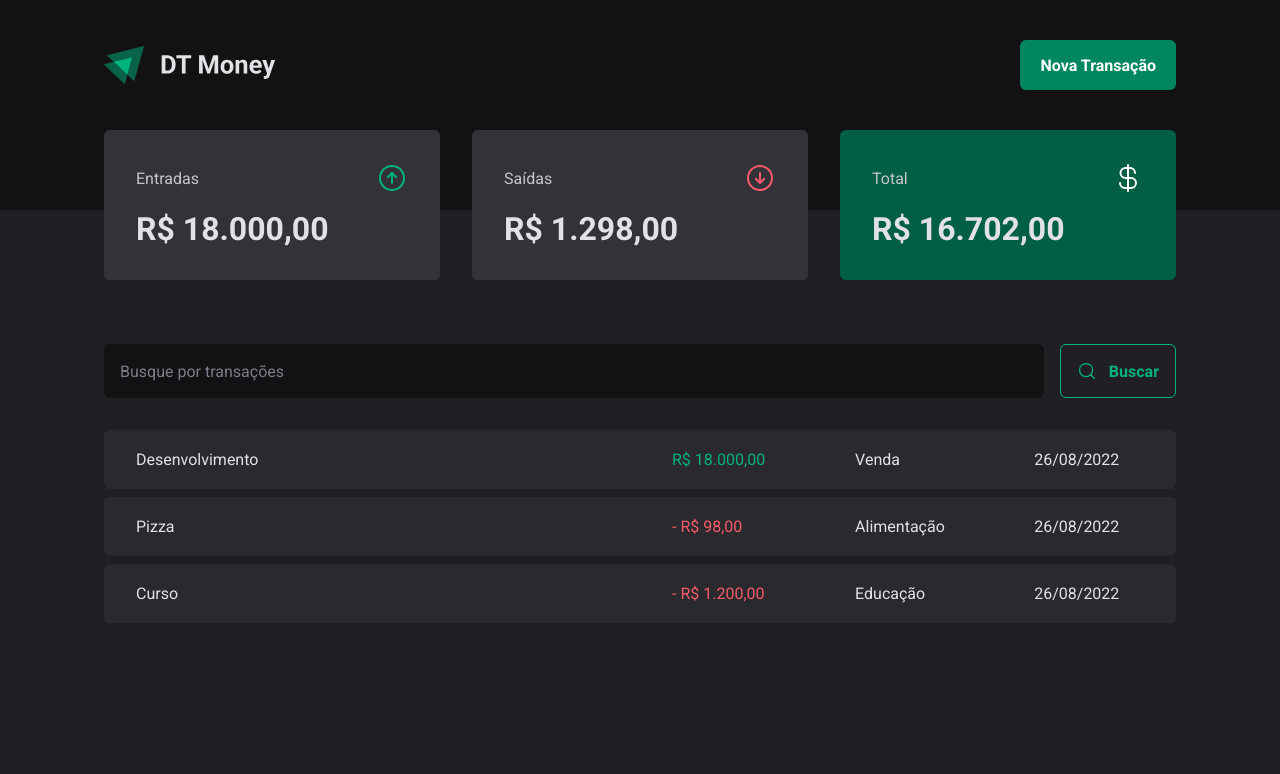
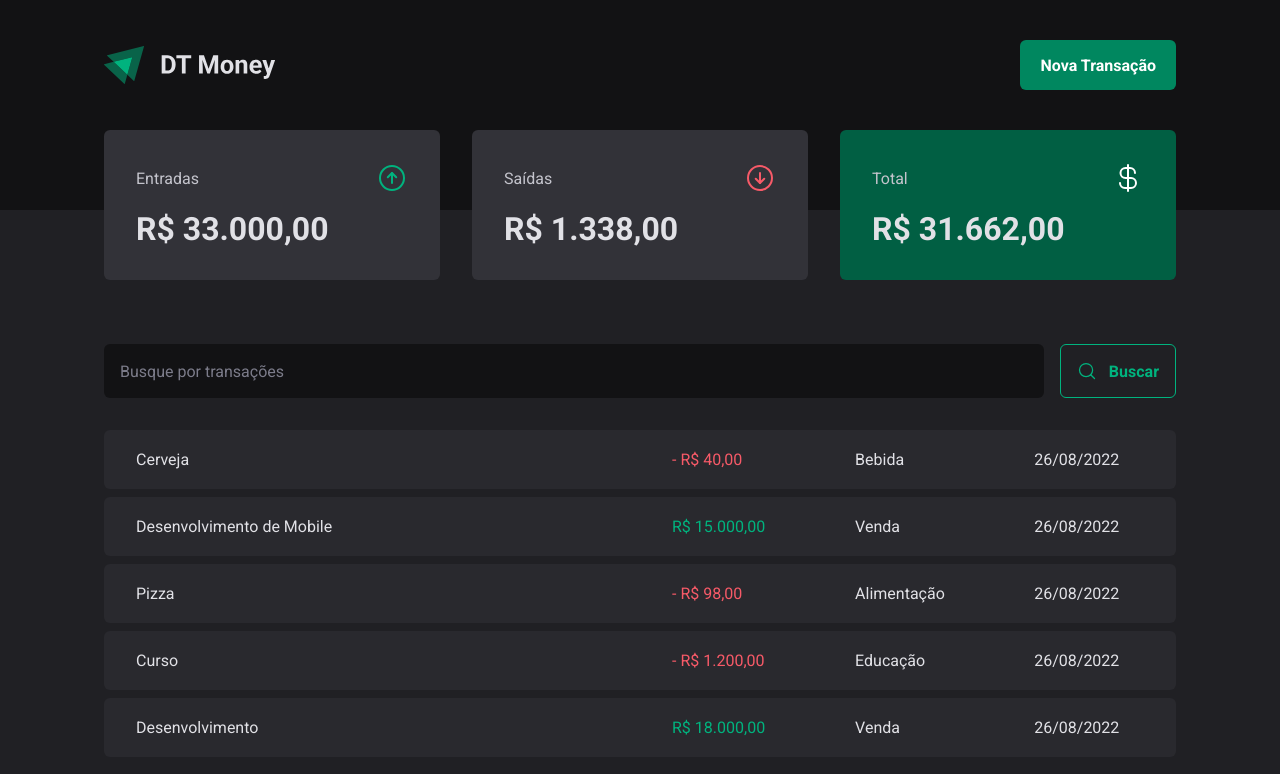
Before and after one commit to geraldobl58/ignite-dt-money, a React (Vite) app: page / in a window 1280 px wide. Shown: the top 774 px of the page. Built offline with nearby package versions, Linux system fonts and the light colour scheme; data requests are answered from the project's data file.

Commit message:
:sparkles: Creating new transaction

```diff
--- a/server.json
+++ b/server.json
@@ -23,6 +23,22 @@
       "category": "Educação",
       "price": 1200,
       "createdAt": "2022-08-26T12:42:33.247Z"
+    },
+    {
+      "description": "Desenvolvimento de Mobile",
+      "price": 15000,
+      "category": "Venda",
+      "type": "income",
+      "createdAt": "2022-08-26T14:04:54.090Z",
+      "id": 4
+    },
+    {
+      "description": "Cerveja",
+      "price": 40,
+      "category": "Bebida",
+      "type": "outcome",
+      "createdAt": "2022-08-26T14:17:38.136Z",
+      "id": 5
     }
   ]
 }
--- a/src/components/NewTransactionModal/index.tsx
+++ b/src/components/NewTransactionModal/index.tsx
@@ -1,7 +1,10 @@
 import { zodResolver } from '@hookform/resolvers/zod'
 import * as Dialog from '@radix-ui/react-dialog'
 import { ArrowCircleDown, ArrowCircleUp, X } from 'phosphor-react'
+import { useContext } from 'react'
 import { Controller, useForm } from 'react-hook-form'
+
+import { TransactionContext } from '../../contexts/TransactionsContext'
 
 import * as z from 'zod'
 
@@ -23,11 +26,14 @@
 type NewTransactionsFormInputs = z.infer<typeof newTransactionFormSchema>
 
 export function NewTransactionModal() {
+  const { createTransaction } = useContext(TransactionContext)
+
   const {
     control,
     register,
     handleSubmit,
     formState: { isSubmitting },
+    reset,
   } = useForm<NewTransactionsFormInputs>({
     resolver: zodResolver(newTransactionFormSchema),
     defaultValues: {
@@ -36,9 +42,16 @@
   })
 
   async function handleCreateNewTransaction(data: NewTransactionsFormInputs) {
-    await new Promise((resolve) => setTimeout(resolve, 2000))
+    const { description, price, category, type } = data
 
-    console.log(data)
+    await createTransaction({
+      description,
+      price,
+      category,
+      type,
+    })
+
+    reset()
   }
 
   return (
--- a/src/contexts/TransactionsContext.tsx
+++ b/src/contexts/TransactionsContext.tsx
@@ -1,4 +1,5 @@
 import { createContext, ReactNode, useState, useEffect } from 'react'
+
 import { api } from '../lib/axios'
 
 type TransactionsProps = {
@@ -10,9 +11,17 @@
   createdAt: string
 }
 
+type CreateTransactionInput = {
+  description: string
+  price: number
+  category: string
+  type: 'income' | 'outcome'
+}
+
 type TransactionsContextType = {
   transactions: TransactionsProps[]
   fetchTransactions: (query?: string) => Promise<void>
+  createTransaction: (data: CreateTransactionInput) => Promise<void>
 }
 
 type TransactionsProviderProps = {
@@ -27,6 +36,8 @@
   async function fetchTransactions(query?: string) {
     const response = await api.get('transactions', {
       params: {
+        _sort: 'createdAt',
+        _order: 'desc',
         q: query,
       },
     })
@@ -34,12 +45,28 @@
     setTransactions(response.data)
   }
 
+  async function createTransaction(data: CreateTransactionInput) {
+    const { description, price, category, type } = data
+
+    const response = await api.post('transactions', {
+      description,
+      price,
+      category,
+      type,
+      createdAt: new Date(),
+    })
+
+    setTransactions((state) => [response.data, ...state])
+  }
+
   useEffect(() => {
     fetchTransactions()
   }, [])
 
   return (
-    <TransactionContext.Provider value={{ transactions, fetchTransactions }}>
+    <TransactionContext.Provider
+      value={{ transactions, fetchTransactions, createTransaction }}
+    >
       {children}
     </TransactionContext.Provider>
   )
```
